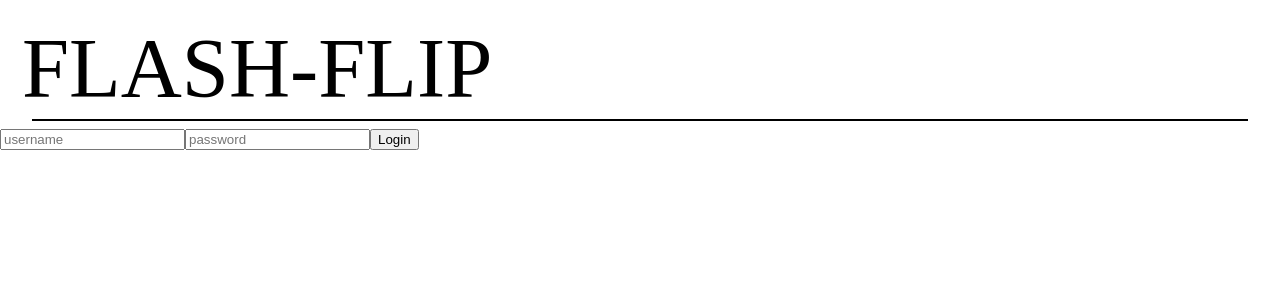
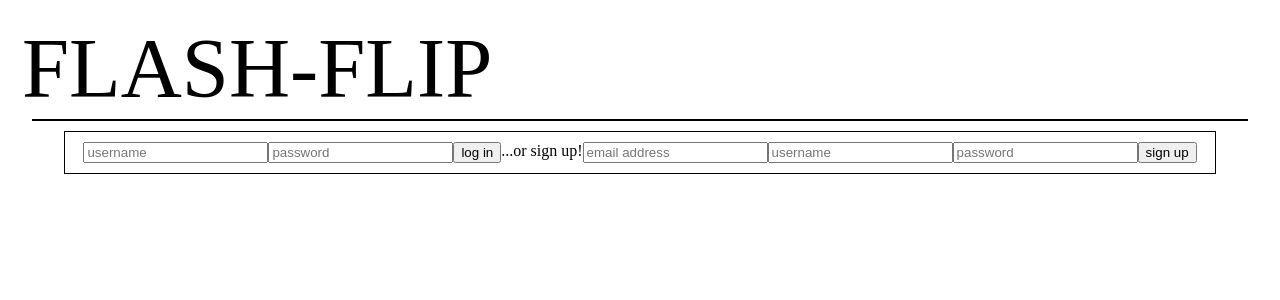
Before and after one commit to JetechNY/flash-flip-client, a React (Create React App) app: page / in a window 1280 px wide. Shown: the top 300 px of the page. Built offline with nearby package versions, Linux system fonts and the light colour scheme.

Commit message:
added create account form + started game container

```diff
--- a/src/App.css
+++ b/src/App.css
@@ -16,7 +16,7 @@ body {
   margin-left: 11px;
 }
 
-.header-seperator {
+.header-separator {
   width: 95%;
   border: none;
   height: 2px;
@@ -39,3 +39,28 @@ body {
   text-decoration: inherit;
   outline: none;
 }
+
+.login-form-container {
+  display: flex;
+  margin: 5%;
+  border: solid;
+  border-width: .05em;
+  justify-content: center;
+}
+
+.login-form-container, form, p {
+  display: flex;
+  margin-top: 10px;
+  margin-bottom: 10px;
+}
+
+.game-container {
+  margin: 5%;
+  border: solid;
+  border-width: .05em;
+}
+
+.timer {
+  border: solid;
+  border-width: .05em;
+}
--- a/src/App.js
+++ b/src/App.js
@@ -16,7 +16,7 @@ class App extends React.Component {
   render () {
     return (
       <section className="App">
-        <Header loggedIn={this.state.loggedIn} />
+        <Header loggedIn={this.state.loggedIn} handleLoginFormSubmit={this.handleLoginFormSubmit} />
         {this.state.loggedIn ? <MainContainer /> : null }
       </section>
     );
--- a/src/components/Header.js
+++ b/src/components/Header.js
@@ -12,8 +12,8 @@ function Header(props) {
                 <a href="/" className="header-logo">FLASH-FLIP</a>
             </section>
             <section className="header-navbar">
-                <hr className="header-seperator" />
-                {props.loggedIn ? <NavBar /> : <LoginForm />}
+                <hr className="header-separator" />
+                {props.loggedIn ? <NavBar /> : <LoginForm handleLoginFormSubmit={props.handleLoginFormSubmit}/>}
             </section>
         </section>
     )
--- a/src/components/LoginForm.js
+++ b/src/components/LoginForm.js
@@ -4,26 +4,41 @@ import React from 'react'
 class LoginForm extends React.Component {
 
     state = {
-        username: '',
-        password: ''
+        usernameSignIn: '',
+        passwordSignIn: '',
+        emailSignUp: '',
+        usernameSignUp: '',
+        passwordSignUp: ''
     }
 
-    handleLoginFormChange = (e) => {
+    handleFormChange = (e) => {
         this.setState({[e.target.name]: e.target.value})
     }
 
-    handleLoginFormSubmit = (e) => {
+    localHandleLoginFormSubmit = (e) => {
         e.preventDefault()
-        console.log("logging in!", this.state.username, this.state.password)
+        this.props.handleLoginFormSubmit()
+    }
+
+    localHandleSignUpFormSubmit = (e) => {
+        e.preventDefault()
+        console.log("signing up!", this.state.emailSignUp, this.state.usernameSignUp, this.state.passwordSignUp)
     }
 
     render() {
         return (
             <section className="login-form-container">
-                <form className="login-form" onSubmit={this.handleLoginFormSubmit}>
-                    <input className="login-input" name="username" value={this.state.username} onChange={this.handleLoginFormChange} placeholder="username"></input>
-                    <input className="login-input" name="password" value={this.state.password} onChange={this.handleLoginFormChange} placeholder="password" type="password"></input>
-                    <button className="login-button">Login</button>
+                <form className="login-form" onSubmit={this.localHandleLoginFormSubmit}>
+                    <input className="login-input" name="usernameSignIn" value={this.state.usernameSignIn} onChange={this.handleFormChange} placeholder="username"></input>
+                    <input className="login-input" name="passwordSignIn" value={this.state.passwordSignIn} onChange={this.handleFormChange} placeholder="password" type="password"></input>
+                    <button className="login-button">log in</button>
+                </form>
+                <p className="login-form-separator">...or sign up!</p>
+                <form className="create-account-form" onSubmit={this.localHandleSignUpFormSubmit}>
+                    <input className="create-account-input" name="emailSignUp" value={this.state.emailSignUp} onChange={this.handleFormChange} placeholder="email address"></input>
+                    <input className="create-account-input" name="usernameSignUp" value={this.state.usernameSignUp} onChange={this.handleFormChange} placeholder="username"></input>
+                    <input className="create-account-input" name="passwordSignUp" value={this.state.passwordSignUp} onChange={this.handleFormChange} placeholder="password" type="password"></input>
+                    <button className="create-account-button">sign up</button>
                 </form>
             </section>
         )
--- a/src/containers/GameContainer.js
+++ b/src/containers/GameContainer.js
@@ -3,12 +3,30 @@ import Card from '../components/Card'
 
 class GameContainer extends React.Component {
 
+    state = {
+        currentCard: ''
+    }
+
+    componentDidMount() {
+        this.setState({currentCard: this.props.cards[0]})
+    }
 
     render() {
         return (
-            <div className="game-container">
-                <h1>Game Container</h1>
-            </div>
+            <section className="game-container">
+                <section className="game-container-left-section">
+                    <div className="timer">
+                        timer: 00:00sec
+                    </div>
+                </section>
+                <section className="game-container-middle-section">
+                    <div className="card">
+                        <Card key={this.state.currentCard.id} card={this.state.currentCard} />
+                    </div>
+                </section>
+                <section className="game-container-right-section">
+                </section>
+            </section>
         )
     }
 
--- a/src/containers/MainContainer.js
+++ b/src/containers/MainContainer.js
@@ -24,7 +24,7 @@ class MainContainer extends React.Component {
         return (
             <div className="main-container">
                 <CategoryContainer categories={this.state.categories} handleFilterCategory={this.handleFilterCategory}/>
-                <CardContainer filteredCards={this.state.filteredCards} />
+                {this.state.filteredCards.length > 0 ? <CardContainer filteredCards={this.state.filteredCards} /> : null}
             </div>
         )
     }
```
Also changed, not shown: 1 other file (tests, documents, lock files or other folders).
